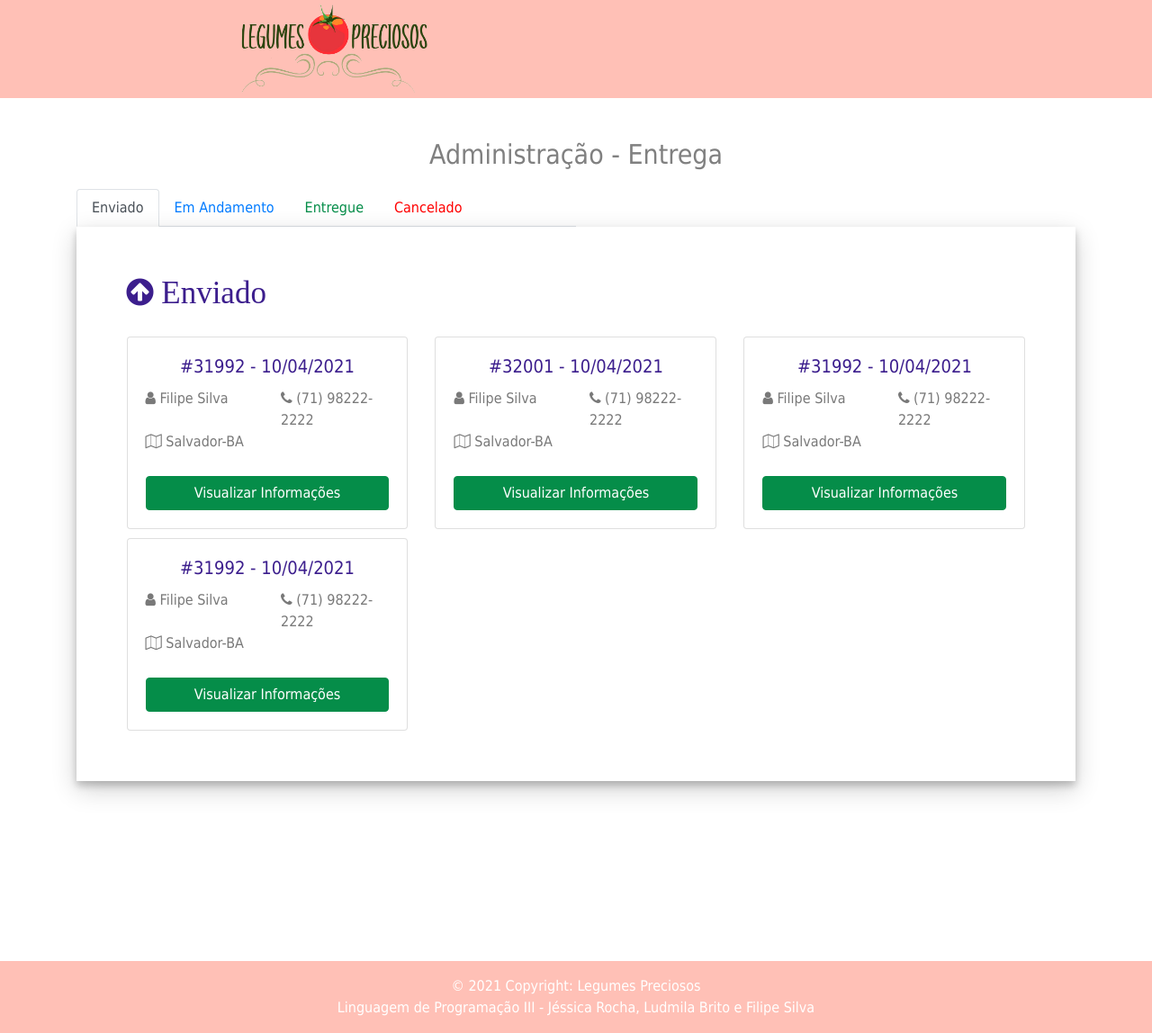
After one commit to jessicacardoso1/compra-certa, a PHP site: page /frontend/adm_screens/entrega.html in a window 1280 px wide. The commit adds this page. Shown: the whole page at 90% size. Run offline with PHP 8.4, Linux system fonts and the light colour scheme.

Commit message:
implementada a tela de administracao/entrega. falta concluir a tela de relatórios

```diff
--- /dev/null
+++ b/frontend/adm_screens/entrega.html
@@ -0,0 +1,380 @@
+<!doctype html>
+<html lang="en">
+  <head>
+    <title>Legumes Preciosos</title>
+    <!-- Required meta tags -->
+    <meta charset="utf-8">
+    <meta name="viewport" content="width=device-width, initial-scale=1, shrink-to-fit=no">
+
+    <!-- Bootstrap CSS -->
+    <link rel="stylesheet" href="../css/style.min.css">
+
+    <link rel="icon" type="image/png" href="../img/ref_icon.png" />
+
+    <!-- Google Fonts -->
+    <link href="https://fonts.googleapis.com/css2?family=VT323&display=swap" rel="stylesheet">
+
+    <link rel="stylesheet" href="https://cdnjs.cloudflare.com/ajax/libs/font-awesome/4.7.0/css/font-awesome.min.css">
+  </head>
+
+  <body>
+    <nav class="navbar navbar-expand-md navbar-static-top navbar-light bg-salmao">
+      <!-- Brand/logo -->
+      <a class="navbar-brand" href="../index.html">
+          <img src="../img/logo.png" alt="logo">
+      </a>
+    </nav>
+    <div class="container">
+      <p class="adm-nav-font">Administração - Entrega</p>
+    </div>
+
+
+    <!-- CONTENT -->
+    <!-- form -->
+    <div class="container adm-delivery-container">
+      <ul class="nav nav-tabs" id="myTab" role="tablist">
+        <li class="nav-item">
+          <a class="nav-link active adm-delivery-icon-up-color" id="home-tab" data-toggle="tab" href="#enviado" role="tab" aria-controls="enviado" aria-selected="true">Enviado</a>
+        </li>
+        <li class="nav-item">
+          <a class="nav-link adm-delivery-icon-down-color" id="profile-tab" data-toggle="tab" href="#em-andamento" role="tab" aria-controls="em-andamento" aria-selected="false">Em Andamento</a>
+        </li>
+        <li class="nav-item">
+          <a class="nav-link adm-delivery-icon-right-color" id="profile-tab" data-toggle="tab" href="#entregue" role="tab" aria-controls="entregue" aria-selected="false">Entregue</a>
+        </li>
+        <li class="nav-item">
+          <a class="nav-link adm-delivery-icon-x-color" id="profile-tab" data-toggle="tab" href="#cancelado" role="tab" aria-controls="cadastro" aria-selected="false">Cancelado</a>
+        </li>
+      </ul>
+      <div class="tab-content" id="myTabContent">
+        <!-- ENVIADO -->
+        <div class="tab-pane fade show active" id="enviado" role="tabpanel" aria-labelledby="enviado-tab">
+          <div class="col-md-12 login-form-1">
+            <i class="fa fa-arrow-circle-up fa-3x adm-delivery-icon-up-color" style="font-size: 35px;"> Enviado</i>
+            <div class="row adm-delivery-display">
+              <div class="col-sm-4">
+                <div class="card">
+                  <div class="card-body">
+                    <h5 class="card-title text-center adm-delivery-icon-up-color">#31992 - 10/04/2021</h5>
+                    <div class="row">
+                      <div class="col-sm-6">
+                        <p class="card-text txt-color-grey"><i class="fa fa-user" aria-hidden="true"></i> Filipe Silva</p>
+                      </div>
+                      <div class="col-sm-6">
+                        <p class="card-text txt-color-grey"><i class="fa fa-phone" aria-hidden="true"></i> (71) 98222-2222</p>
+                      </div>
+                    </div>
+                    <p class="card-text txt-color-grey"><i class="fa fa-map-o" aria-hidden="true"></i> Salvador-BA</p>
+                    <a href="#" class="btn btn-teal my-account-btn">Visualizar Informações</a>
+                  </div>
+                </div>
+              </div>
+              <div class="col-sm-4">
+                <div class="card">
+                  <div class="card-body">
+                    <h5 class="card-title text-center adm-delivery-icon-up-color">#32001 - 10/04/2021</h5>
+                    <div class="row">
+                      <div class="col-sm-6">
+                        <p class="card-text txt-color-grey"><i class="fa fa-user" aria-hidden="true"></i> Filipe Silva</p>
+                      </div>
+                      <div class="col-sm-6">
+                        <p class="card-text txt-color-grey"><i class="fa fa-phone" aria-hidden="true"></i> (71) 98222-2222</p>
+                      </div>
+                    </div>
+                    <p class="card-text txt-color-grey"><i class="fa fa-map-o" aria-hidden="true"></i> Salvador-BA</p>
+                    <a href="#" class="btn btn-teal my-account-btn">Visualizar Informações</a>
+                  </div>
+                </div>
+              </div>
+              <div class="col-sm-4">
+                <div class="card">
+                  <div class="card-body">
+                    <h5 class="card-title text-center adm-delivery-icon-up-color">#31992 - 10/04/2021</h5>
+                    <div class="row">
+                      <div class="col-sm-6">
+                        <p class="card-text txt-color-grey"><i class="fa fa-user" aria-hidden="true"></i> Filipe Silva</p>
+                      </div>
+                      <div class="col-sm-6">
+                        <p class="card-text txt-color-grey"><i class="fa fa-phone" aria-hidden="true"></i> (71) 98222-2222</p>
+                      </div>
+                    </div>
+                    <p class="card-text txt-color-grey"><i class="fa fa-map-o" aria-hidden="true"></i> Salvador-BA</p>
+                    <a href="#" class="btn btn-teal my-account-btn">Visualizar Informações</a>
+                  </div>
+                </div>
+              </div>
+              <div class="col-sm-4">
+                <div class="card">
+                  <div class="card-body">
+                    <h5 class="card-title text-center adm-delivery-icon-up-color">#31992 - 10/04/2021</h5>
+                    <div class="row">
+                      <div class="col-sm-6">
+                        <p class="card-text txt-color-grey"><i class="fa fa-user" aria-hidden="true"></i> Filipe Silva</p>
+                      </div>
+                      <div class="col-sm-6">
+                        <p class="card-text txt-color-grey"><i class="fa fa-phone" aria-hidden="true"></i> (71) 98222-2222</p>
+                      </div>
+                    </div>
+                    <p class="card-text txt-color-grey"><i class="fa fa-map-o" aria-hidden="true"></i> Salvador-BA</p>
+                    <a href="#" class="btn btn-teal my-account-btn">Visualizar Informações</a>
+                  </div>
+                </div>
+              </div>
+            </div>
+          </div>
+        </div>
+
+        <!-- EM ANDAMENTO -->
+        <div class="tab-pane fade" id="em-andamento" role="tabpanel" aria-labelledby="em-andamento-tab">
+          <div class="col-md-12 login-form-1">
+            <i class="fa fa-arrow-circle-right fa-3x adm-delivery-icon-right-color" style="font-size: 35px;"> Em Andamento</i>
+            <div class="row adm-delivery-display">
+              <div class="col-sm-4">
+                <div class="card">
+                  <div class="card-body">
+                    <h5 class="card-title text-center adm-delivery-icon-right-color">#31992 - 10/04/2021</h5>
+                    <div class="row">
+                      <div class="col-sm-6">
+                        <p class="card-text txt-color-grey"><i class="fa fa-user" aria-hidden="true"></i> Filipe Silva</p>
+                      </div>
+                      <div class="col-sm-6">
+                        <p class="card-text txt-color-grey"><i class="fa fa-phone" aria-hidden="true"></i> (71) 98222-2222</p>
+                      </div>
+                    </div>
+                    <p class="card-text txt-color-grey"><i class="fa fa-map-o" aria-hidden="true"></i> Salvador-BA</p>
+                    <a href="#" class="btn btn-teal my-account-btn">Concluir Entrega</a>
+                  </div>
+                </div>
+              </div>
+              <div class="col-sm-4">
+                <div class="card">
+                  <div class="card-body">
+                    <h5 class="card-title text-center adm-delivery-icon-right-color">#32001 - 10/04/2021</h5>
+                    <div class="row">
+                      <div class="col-sm-6">
+                        <p class="card-text txt-color-grey"><i class="fa fa-user" aria-hidden="true"></i> Filipe Silva</p>
+                      </div>
+                      <div class="col-sm-6">
+                        <p class="card-text txt-color-grey"><i class="fa fa-phone" aria-hidden="true"></i> (71) 98222-2222</p>
+                      </div>
+                    </div>
+                    <p class="card-text txt-color-grey"><i class="fa fa-map-o" aria-hidden="true"></i> Salvador-BA</p>
+                    <a href="#" class="btn btn-teal my-account-btn">Concluir Entrega</a>
+                  </div>
+                </div>
+              </div>
+              <div class="col-sm-4">
+                <div class="card">
+                  <div class="card-body">
+                    <h5 class="card-title text-center adm-delivery-icon-right-color">#31992 - 10/04/2021</h5>
+                    <div class="row">
+                      <div class="col-sm-6">
+                        <p class="card-text txt-color-grey"><i class="fa fa-user" aria-hidden="true"></i> Filipe Silva</p>
+                      </div>
+                      <div class="col-sm-6">
+                        <p class="card-text txt-color-grey"><i class="fa fa-phone" aria-hidden="true"></i> (71) 98222-2222</p>
+                      </div>
+                    </div>
+                    <p class="card-text txt-color-grey"><i class="fa fa-map-o" aria-hidden="true"></i> Salvador-BA</p>
+                    <a href="#" class="btn btn-teal my-account-btn">Concluir Entrega</a>
+                  </div>
+                </div>
+              </div>
+              <div class="col-sm-4">
+                <div class="card">
+                  <div class="card-body">
+                    <h5 class="card-title text-center adm-delivery-icon-right-color">#31992 - 10/04/2021</h5>
+                    <div class="row">
+                      <div class="col-sm-6">
+                        <p class="card-text txt-color-grey"><i class="fa fa-user" aria-hidden="true"></i> Filipe Silva</p>
+                      </div>
+                      <div class="col-sm-6">
+                        <p class="card-text txt-color-grey"><i class="fa fa-phone" aria-hidden="true"></i> (71) 98222-2222</p>
+                      </div>
+                    </div>
+                    <p class="card-text txt-color-grey"><i class="fa fa-map-o" aria-hidden="true"></i> Salvador-BA</p>
+                    <a href="#" class="btn btn-teal my-account-btn">Concluir Entrega</a>
+                  </div>
+                </div>
+              </div>
+            </div>
+          </div>
+        </div>
+
+        <!-- ENTREGUE -->
+        <div class="tab-pane fade" id="entregue" role="tabpanel" aria-labelledby="entregue-tab">
+          <div class="col-md-12 login-form-1">
+            <i class="fa fa-arrow-circle-down fa-3x adm-delivery-icon-down-color" style="font-size: 35px;"> Entregue</i>
+            <div class="row adm-delivery-display">
+              <div class="col-sm-4">
+                <div class="card">
+                  <div class="card-body">
+                    <h5 class="card-title text-center adm-delivery-icon-down-color">#31992 - 10/04/2021</h5>
+                    <div class="row">
+                      <div class="col-sm-6">
+                        <p class="card-text txt-color-grey"><i class="fa fa-user" aria-hidden="true"></i> Filipe Silva</p>
+                      </div>
+                      <div class="col-sm-6">
+                        <p class="card-text txt-color-grey"><i class="fa fa-phone" aria-hidden="true"></i> (71) 98222-2222</p>
+                      </div>
+                    </div>
+                    <p class="card-text txt-color-grey"><i class="fa fa-map-o" aria-hidden="true"></i> Salvador-BA</p>
+                    <a href="#" class="btn btn-teal my-account-btn">Visualizar Informações</a>
+                  </div>
+                </div>
+              </div>
+              <div class="col-sm-4">
+                <div class="card">
+                  <div class="card-body">
+                    <h5 class="card-title text-center adm-delivery-icon-down-color">#32001 - 10/04/2021</h5>
+                    <div class="row">
+                      <div class="col-sm-6">
+                        <p class="card-text txt-color-grey"><i class="fa fa-user" aria-hidden="true"></i> Filipe Silva</p>
+                      </div>
+                      <div class="col-sm-6">
+                        <p class="card-text txt-color-grey"><i class="fa fa-phone" aria-hidden="true"></i> (71) 98222-2222</p>
+                      </div>
+                    </div>
+                    <p class="card-text txt-color-grey"><i class="fa fa-map-o" aria-hidden="true"></i> Salvador-BA</p>
+                    <a href="#" class="btn btn-teal my-account-btn">Visualizar Informações</a>
+                  </div>
+                </div>
+              </div>
+              <div class="col-sm-4">
+                <div class="card">
+                  <div class="card-body">
+                    <h5 class="card-title text-center adm-delivery-icon-down-color">#31992 - 10/04/2021</h5>
+                    <div class="row">
+                      <div class="col-sm-6">
+                        <p class="card-text txt-color-grey"><i class="fa fa-user" aria-hidden="true"></i> Filipe Silva</p>
+                      </div>
+                      <div class="col-sm-6">
+                        <p class="card-text txt-color-grey"><i class="fa fa-phone" aria-hidden="true"></i> (71) 98222-2222</p>
+                      </div>
+                    </div>
+                    <p class="card-text txt-color-grey"><i class="fa fa-map-o" aria-hidden="true"></i> Salvador-BA</p>
+                    <a href="#" class="btn btn-teal my-account-btn">Visualizar Informações</a>
+                  </div>
+                </div>
+              </div>
+              <div class="col-sm-4">
+                <div class="card">
+                  <div class="card-body">
+                    <h5 class="card-title text-center adm-delivery-icon-down-color">#31992 - 10/04/2021</h5>
+                    <div class="row">
+                      <div class="col-sm-6">
+                        <p class="card-text txt-color-grey"><i class="fa fa-user" aria-hidden="true"></i> Filipe Silva</p>
+                      </div>
+                      <div class="col-sm-6">
+                        <p class="card-text txt-color-grey"><i class="fa fa-phone" aria-hidden="true"></i> (71) 98222-2222</p>
+                      </div>
+                    </div>
+                    <p class="card-text txt-color-grey"><i class="fa fa-map-o" aria-hidden="true"></i> Salvador-BA</p>
+                    <a href="#" class="btn btn-teal my-account-btn">Visualizar Informações</a>
+                  </div>
+                </div>
+              </div>
+            </div>
+          </div>
+        </div>
+
+        <!-- CANCELADO -->
+        <div class="tab-pane fade" id="cancelado" role="tabpanel" aria-labelledby="cancelado-tab">
+          <div class="col-md-12 login-form-1">
+            <i class="fa fa-times-circle fa-3x adm-delivery-icon-x-color" style="font-size: 35px;"> Cancelado</i>
+            <div class="row adm-delivery-display">
+              <div class="col-sm-4">
+                <div class="card">
+                  <div class="card-body">
+                    <h5 class="card-title text-center adm-delivery-icon-x-color">#31992 - 10/04/2021</h5>
+                    <div class="row">
+                      <div class="col-sm-6">
+                        <p class="card-text txt-color-grey"><i class="fa fa-user" aria-hidden="true"></i> Filipe Silva</p>
+                      </div>
+                      <div class="col-sm-6">
+                        <p class="card-text txt-color-grey"><i class="fa fa-phone" aria-hidden="true"></i> (71) 98222-2222</p>
+                      </div>
+                    </div>
+                    <p class="card-text txt-color-grey"><i class="fa fa-map-o" aria-hidden="true"></i> Salvador-BA</p>
+                    <a href="#" class="btn btn-teal my-account-btn">Visualizar Informações</a>
+                  </div>
+                </div>
+              </div>
+              <div class="col-sm-4">
+                <div class="card">
+                  <div class="card-body">
+                    <h5 class="card-title text-center adm-delivery-icon-x-color">#32001 - 10/04/2021</h5>
+                    <div class="row">
+                      <div class="col-sm-6">
+                        <p class="card-text txt-color-grey"><i class="fa fa-user" aria-hidden="true"></i> Filipe Silva</p>
+                      </div>
+                      <div class="col-sm-6">
+                        <p class="card-text txt-color-grey"><i class="fa fa-phone" aria-hidden="true"></i> (71) 98222-2222</p>
+                      </div>
+                    </div>
+                    <p class="card-text txt-color-grey"><i class="fa fa-map-o" aria-hidden="true"></i> Salvador-BA</p>
+                    <a href="#" class="btn btn-teal my-account-btn">Visualizar Informações</a>
+                  </div>
+                </div>
+              </div>
+              <div class="col-sm-4">
+                <div class="card">
+                  <div class="card-body">
+                    <h5 class="card-title text-center adm-delivery-icon-x-color">#31992 - 10/04/2021</h5>
+                    <div class="row">
+                      <div class="col-sm-6">
+                        <p class="card-text txt-color-grey"><i class="fa fa-user" aria-hidden="true"></i> Filipe Silva</p>
+                      </div>
+                      <div class="col-sm-6">
+                        <p class="card-text txt-color-grey"><i class="fa fa-phone" aria-hidden="true"></i> (71) 98222-2222</p>
+                      </div>
+                    </div>
+                    <p class="card-text txt-color-grey"><i class="fa fa-map-o" aria-hidden="true"></i> Salvador-BA</p>
+                    <a href="#" class="btn btn-teal my-account-btn">Visualizar Informações</a>
+                  </div>
+                </div>
+              </div>
+              <div class="col-sm-4">
+                <div class="card">
+                  <div class="card-body">
+                    <h5 class="card-title text-center adm-delivery-icon-x-color">#31992 - 10/04/2021</h5>
+                    <div class="row">
+                      <div class="col-sm-6">
+                        <p class="card-text txt-color-grey"><i class="fa fa-user" aria-hidden="true"></i> Filipe Silva</p>
+                      </div>
+                      <div class="col-sm-6">
+                        <p class="card-text txt-color-grey"><i class="fa fa-phone" aria-hidden="true"></i> (71) 98222-2222</p>
+                      </div>
+                    </div>
+                    <p class="card-text txt-color-grey"><i class="fa fa-map-o" aria-hidden="true"></i> Salvador-BA</p>
+                    <a href="#" class="btn btn-teal my-account-btn">Visualizar Informações</a>
+                  </div>
+                </div>
+              </div>
+            </div>
+          </div>
+        </div>
+
+      </div>
+    </div>
+
+
+    <!-- FOOTER -->
+    <footer class="bg-dark text-center text-white">
+      <!-- Copyright -->
+      <div class="text-center p-3 footer">
+        © 2021 Copyright: Legumes Preciosos
+        <br>
+        Linguagem de Programação III - Jéssica Rocha, Ludmila Brito e Filipe Silva
+      </div>
+      <!-- Copyright -->
+    </footer>
+
+
+    <!-- Optional JavaScript -->
+    <!-- jQuery first, then Popper.js, then Bootstrap JS -->
+    <script src="https://code.jquery.com/jquery-3.3.1.slim.min.js" integrity="sha384-q8i/X+965DzO0rT7abK41JStQIAqVgRVzpbzo5smXKp4YfRvH+8abtTE1Pi6jizo" crossorigin="anonymous"></script>
+    <script src="https://cdnjs.cloudflare.com/ajax/libs/popper.js/1.14.7/umd/popper.min.js" integrity="sha384-UO2eT0CpHqdSJQ6hJty5KVphtPhzWj9WO1clHTMGa3JDZwrnQq4sF86dIHNDz0W1" crossorigin="anonymous"></script>
+    <script src="https://stackpath.bootstrapcdn.com/bootstrap/4.3.1/js/bootstrap.min.js" integrity="sha384-JjSmVgyd0p3pXB1rRibZUAYoIIy6OrQ6VrjIEaFf/nJGzIxFDsf4x0xIM+B07jRM" crossorigin="anonymous"></script>
+  </body>
+</html>
--- a/frontend/css/style.scss
+++ b/frontend/css/style.scss
@@ -97,7 +97,8 @@ $theme-colors: map-merge(
 	  "salmao-dark":  $salmao-dark,
 	  "whitesmoke":   $whitesmoke,
     "teal":         $teal,
-    "red":          $red
+    "red":          $red,
+    "blue":         $blue
   ),
   $theme-colors
 );
@@ -474,6 +475,33 @@ a.filtro:link, a.filtro:visited{
   float: right;
 }
 
+.adm-delivery-display{
+  margin-top: 20px;
+}
+
+.adm-delivery-icon-up-color{
+  color: rgb(60, 30, 141);
+}
+
+.adm-delivery-icon-down-color{
+  color: $blue;
+}
+
+.adm-delivery-icon-right-color{
+  color: $teal;
+}
+
+.adm-delivery-icon-x-color{
+  color: red;
+}
+
+.adm-delivery-container{
+  width: 100%;
+
+  margin-left: auto;
+  margin-right: auto;
+}
+
 // OTHERS COMPONENTS
 .card-size{
   height: 70%;
```
Also changed, not shown: frontend/adm_screens/relatorios.html (added, +105 -0 lines), frontend/css/style.min.css.
